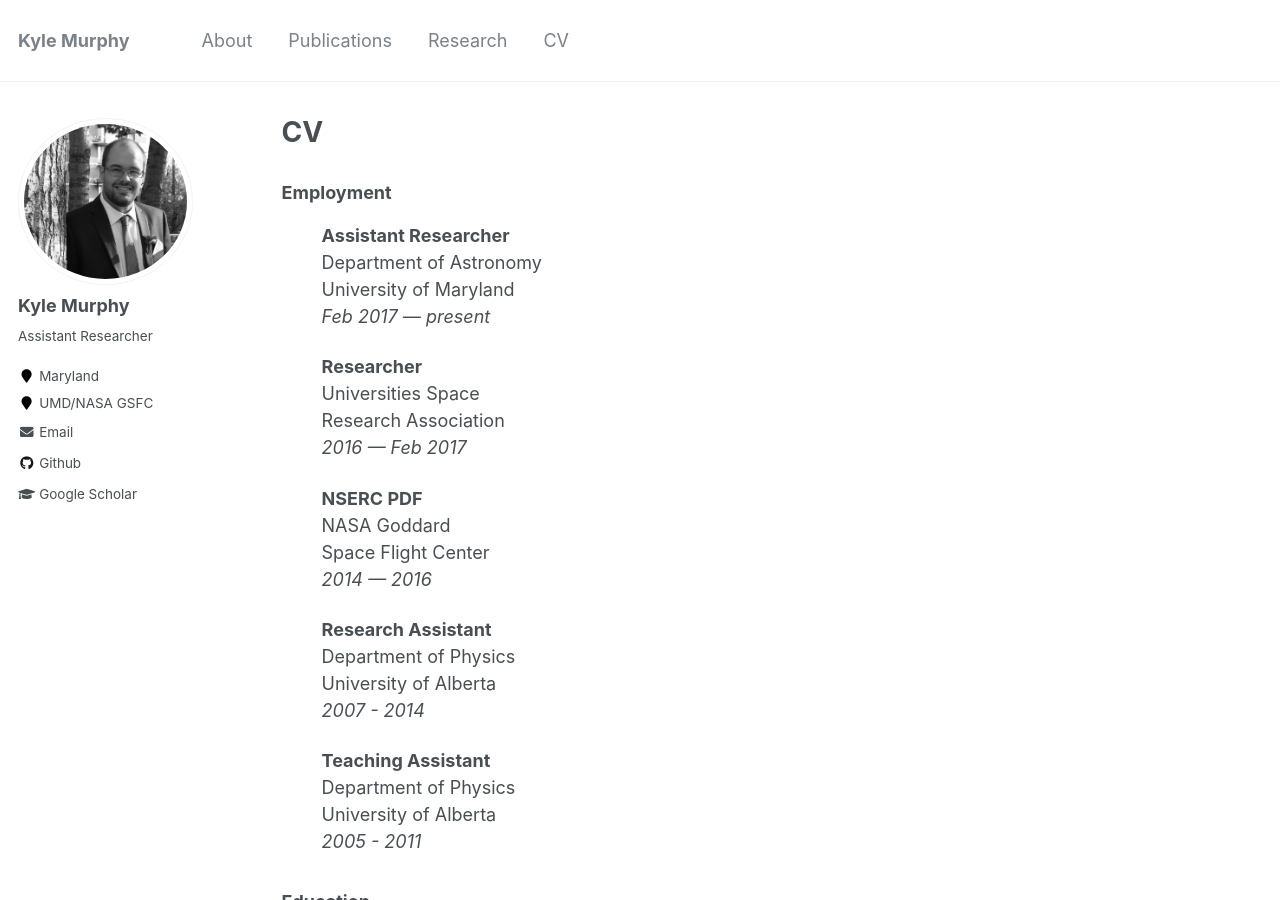
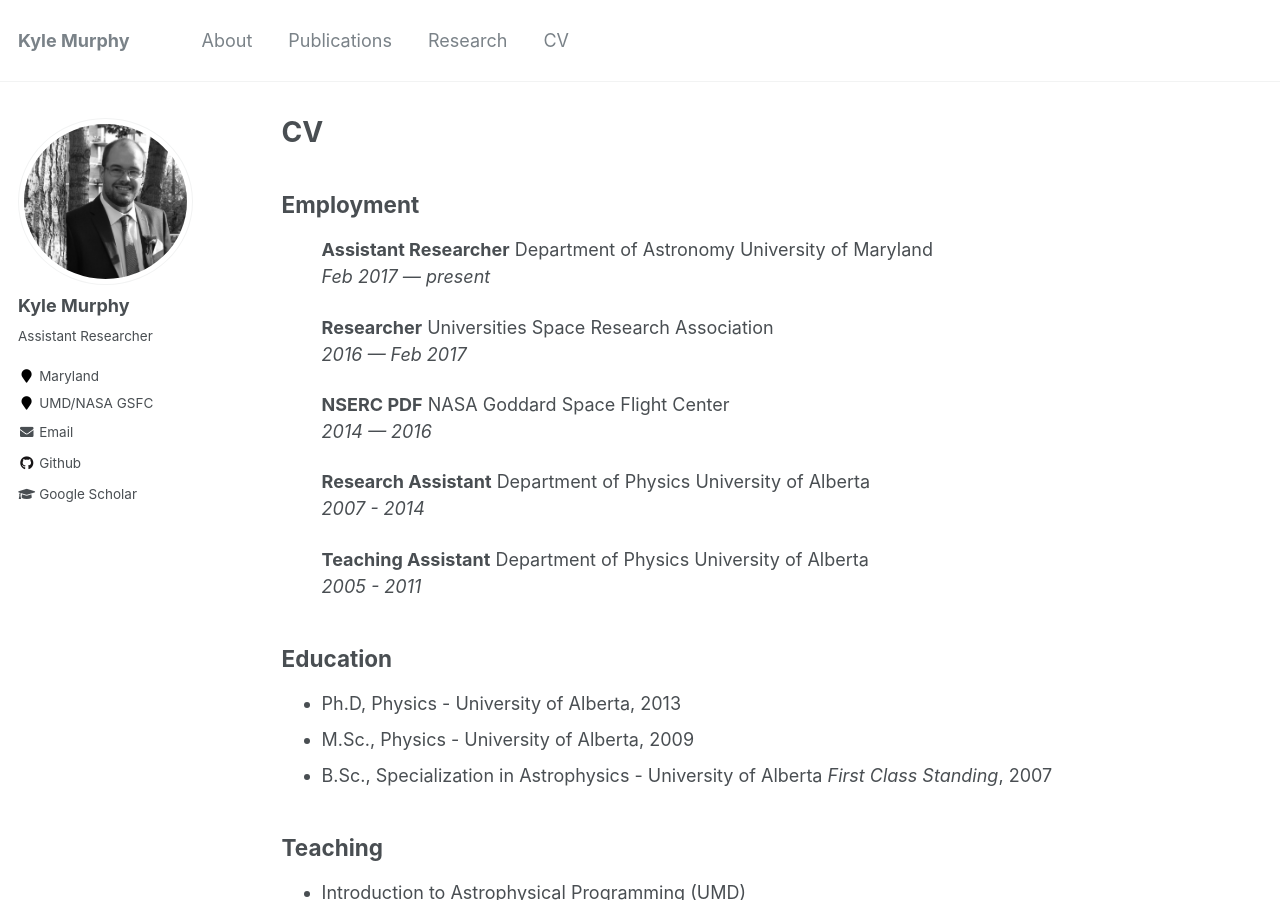
Before and after one commit to kylermurphy/kylermurphy.github.io, a Jekyll site: the page built from _pages/cv.md, in a window 1280 px wide and 900 px high. Built offline with Jekyll 4.4.1, drawn with Linux system fonts in a browser that asks for light colours.

Commit message:
Update cv.md

```diff
--- a/_pages/cv.md
+++ b/_pages/cv.md
@@ -9,47 +9,42 @@ redirect_from:
 
 {% include base_path %}
 
-### Employment
+## Employment
 
-<p style="margin-left: 40px"><b>Assistant Researcher</b>
-<br>Department of Astronomy
-<br>University of Maryland
+<p style="margin-left: 40px">
+<b>Assistant Researcher</b> Department of Astronomy University of Maryland
 <br><i>Feb 2017 — present</i></p>
 
-<p style="margin-left: 40px"><b>Researcher</b>
-<br>Universities Space
-<br>Research Association
+<p style="margin-left: 40px">
+<b>Researcher</b> Universities Space  Research Association
 <br><i>2016 — Feb 2017</i></p>
 
-<p style="margin-left: 40px"><b>NSERC PDF</b>
-<br>NASA Goddard
-<br>Space Flight Center
+<p style="margin-left: 40px">
+<b>NSERC PDF</b> NASA Goddard Space Flight Center
 <br><i>2014 — 2016</i></p>
 
-<p style="margin-left: 40px"><b>Research Assistant</b>
-<br>Department of Physics
-<br>University of Alberta
+<p style="margin-left: 40px">
+<b>Research Assistant</b> Department of Physics University of Alberta
 <br><i>2007 - 2014</i></p>
 
-<p style="margin-left: 40px"><b>Teaching Assistant</b>
-<br>Department of Physics
-<br>University of Alberta
+<p style="margin-left: 40px">
+<b>Teaching Assistant</b> Department of Physics University of Alberta
 <br><i>2005 - 2011</i></p>
 
-### Education
+## Education
 
 - Ph.D, Physics - University of Alberta, 2013
 - M.Sc., Physics - University of Alberta, 2009
 - B.Sc., Specialization in Astrophysics - University of Alberta _First Class Standing_, 2007
 
-### Teaching
+## Teaching
 
 - Introduction to Astrophysical Programming (UMD)
   - Introduce students to UNIX and running commands within a Linux, Mac, Windows Bash/Windows Subsystem for Linux termina. Learn the basics of scientific programming including good programming style, data types, control flow, numerical methods and scientific analysis, and visualization. Introduce students to versrion control via Git and GitHub.
 - First and Second Year Physics Labs (UofA)
   - Taught labs of up to 60 students, developed weekly lectures introducing students to the fundamentals of scientific analysis, reporting, and computational analysis.
 
-### Awards
+## Awards
 
 |                         | Date |
 |-------------------------|------|
@@ -71,4 +66,4 @@ redirect_from:
 | Douglas M Sheppard Memorial Scholarship | 2003 |
 | Academic Excellence Scholarship | 2002 |
 
-### Publications
+## Publications
```
